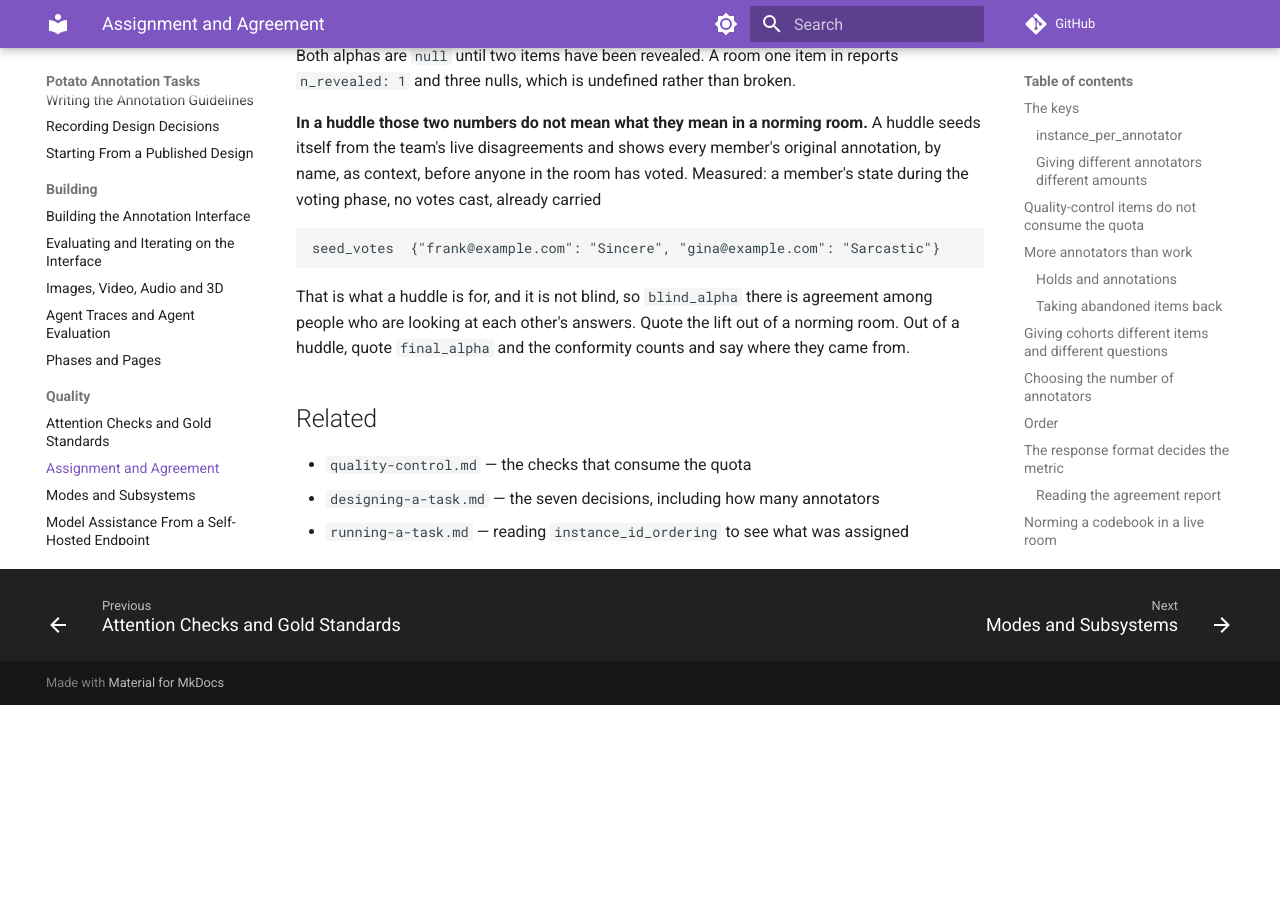
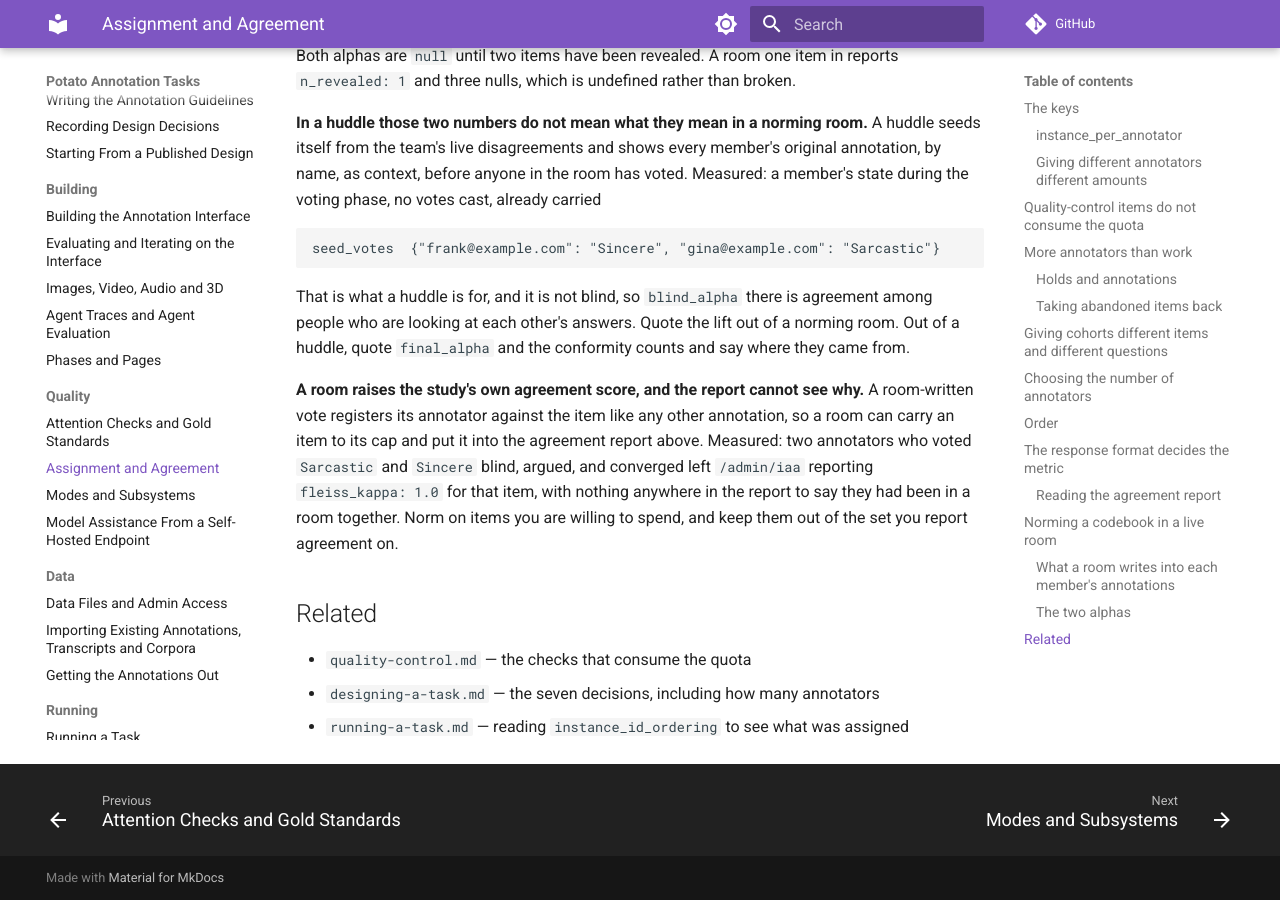
Before and after one commit to davidjurgens/potato-skill, an MkDocs documentation site: the page built from docs/assignment-and-agreement.md, in a window 1280 px wide and 900 px high, scrolled down 12397 px. Built offline with MkDocs 1.6.1 and Material for MkDocs 9.7.7, drawn with Linux system fonts in a browser that asks for light colours; comment, search, counter and statistics services are not loaded; before the commit the page ends 13102 px from its top, so only the background shows below that.

Commit message:
docs(rooms): a norming session shows up in the agreement report as agreement
Room-written votes register their annotator against the item, so a room can
carry an item to its cap and populate /admin/iaa. Two annotators who voted
Sarcastic and Sincere blind, argued and converged left the study reporting
fleiss_kappa 1.0 on that item, with nothing in the report saying they had been
in a room together.

Co-Authored-By: Claude Opus 5 (1M context) <noreply@anthropic.com>
Claude-Session: https://claude.ai/code/session_01PJAwjvg871XGFuA8khHbjC

```diff
--- a/docs/assignment-and-agreement.md
+++ b/docs/assignment-and-agreement.md
@@ -544,6 +544,15 @@ agreement among people who are looking at each other's answers. Quote the lift
 out of a norming room. Out of a huddle, quote `final_alpha` and the conformity
 counts and say where they came from.
 
+**A room raises the study's own agreement score, and the report cannot see why.**
+A room-written vote registers its annotator against the item like any other
+annotation, so a room can carry an item to its cap and put it into the agreement
+report above. Measured: two annotators who voted `Sarcastic` and `Sincere` blind,
+argued, and converged left `/admin/iaa` reporting `fleiss_kappa: 1.0` for that
+item, with nothing anywhere in the report to say they had been in a room
+together. Norm on items you are willing to spend, and keep them out of the set
+you report agreement on.
+
 ## Related
 
 - `quality-control.md` — the checks that consume the quota
```
Also changed, not shown: skills/potato-tasks/references/assignment-and-agreement.md (+9 -0 lines).
